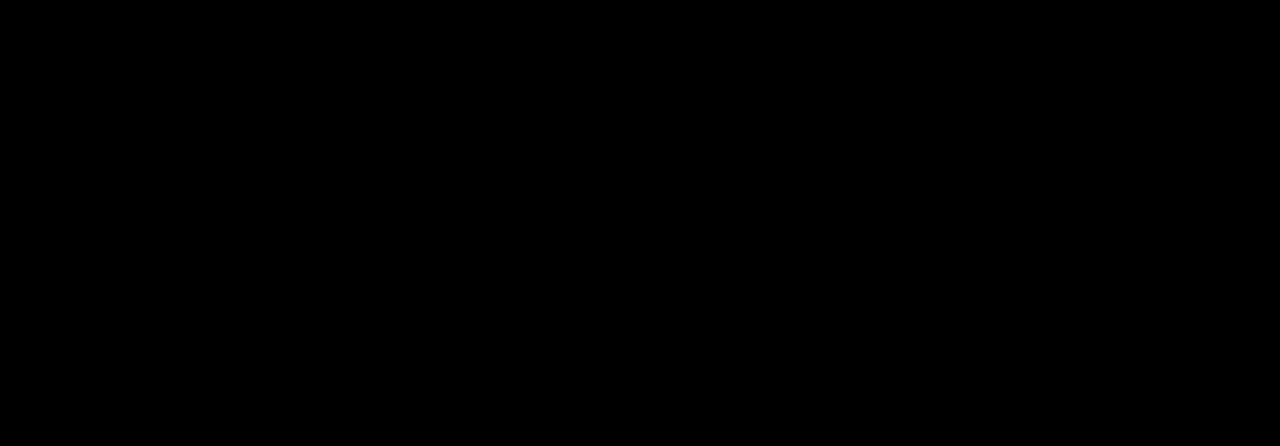
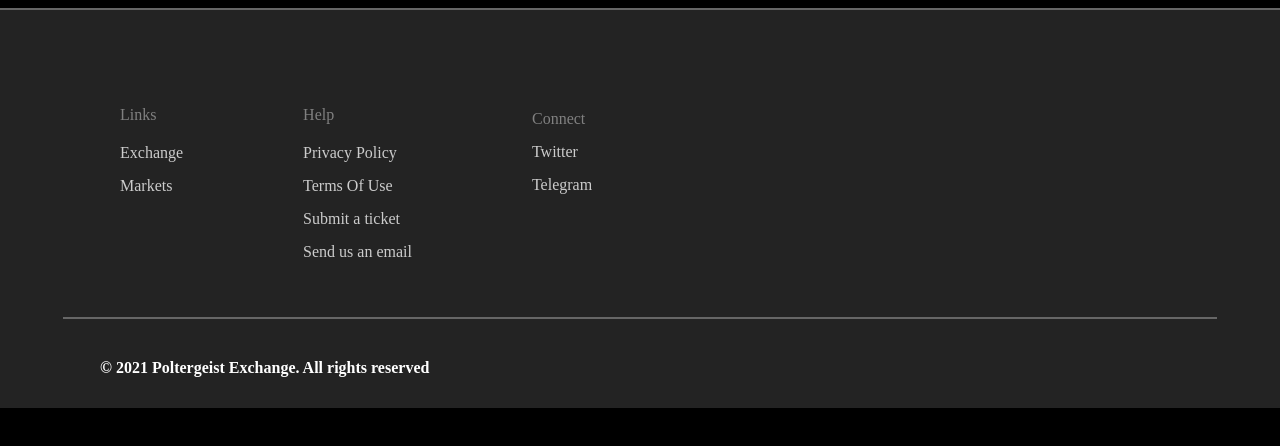
Before and after one commit to Muhammad-Tayyab1/poltergeistexchange, a Gatsby site: page /Footer in a window 1280 px wide. Before the commit this address had no page. Built offline with nearby package versions, Linux system fonts and the light colour scheme; Gatsby itself is replaced by a stand-in of ours.

Commit message:
Final>>added

```diff
--- /dev/null
+++ b/src/pages/Footer.jsx
@@ -0,0 +1,58 @@
+import React from 'react'
+
+export default function Footer() {
+    return (
+        <div style={{ backgroundColor: '#232323', color: 'white', height:'400px'}}>
+
+            <hr style={{ color: '#808080', border: '1px solid #666666', width: '100%' }} />
+            <div style={{ display: 'flex', marginTop: '80px', backgroundColor: '#232323' }}>
+
+                <div style={{ marginLeft: '80px' }}>
+                    <ul style={{ textDecoration: 'none', listStyle: 'none', color: '#808080' }}>
+                        <li><span>Links</span></li>
+                        <li style={{ marginTop: '20px' }}>
+                            <a style={{ color: '#cccccc', textDecoration: 'none' }} href="/trading">Exchange</a>
+                        </li>
+                        <li style={{ marginTop: '15px' }}>
+                            <a style={{ color: '#cccccc', textDecoration: 'none' }} href="/markets">Markets</a>
+                        </li>
+                    </ul>
+                </div>
+                <div style={{ marginLeft: '80px' }}>
+                    <ul style={{ textDecoration: 'none', listStyle: 'none', color: '#808080' }}>
+                        <li><span>Help</span>
+                        </li>
+                        <li style={{ marginTop: '20px' }}>
+                            <a style={{ color: '#cccccc', textDecoration: 'none' }} href="/privacy-policy">Privacy Policy</a>
+                        </li>
+                        <li style={{ marginTop: '15px' }}><a style={{ color: '#cccccc', textDecoration: 'none' }} href="/terms">Terms Of Use</a>
+                        </li>
+                        <li style={{ marginTop: '15px' }}>
+                            <a style={{ color: '#cccccc', textDecoration: 'none' }} href="/support">Submit a ticket</a>
+                        </li>
+                        <li style={{ marginTop: '15px' }}>
+                            <a style={{ color: '#cccccc', textDecoration: 'none' }} href="/sendusanemail">Send us an email</a>
+                        </li>
+                    </ul>
+                </div>
+                <div style={{ marginLeft: '80px' }}>
+                    <ul style={{ textDecoration: 'none', listStyle: 'none', color: '#808080' }}>
+                        <li style={{ marginTop: '20px' }}>
+                            <span >Connect</span></li>
+                        <li style={{ marginTop: '15px' }}>
+                            <a style={{ color: '#cccccc', textDecoration: 'none' }} href="https://twitter.com/PoltergeistDEX">Twitter</a>
+                        </li>
+                        <li style={{ marginTop: '15px' }}>
+                            <a style={{ color: '#cccccc', textDecoration: 'none' }} href="https://t.me/poltergeistexchange">Telegram</a>
+                        </li></ul>
+                </div>
+            </div>
+            <div>
+                <hr style={{ border: '0.5px solid #666666', width: '90%', marginTop: '40px' }} />
+                <div style={{ marginLeft: '100px', marginTop: '40px', }}><h4>© 2021 Poltergeist Exchange. All rights reserved</h4>
+                </div></div>
+        </div>
+
+
+    )
+}
--- a/src/styles/styles.css
+++ b/src/styles/styles.css
@@ -1,6 +1,5 @@
 body{
     background-color: black;
-    text-align: center;
     margin:0 auto;
    justify-content: center;
    height: 100%;
```
Also changed, not shown: src/pages/Header.jsx (added, +42 -0 lines), src/pages/gridView.jsx (+16 -19 lines), src/pages/index.js (+11 -3 lines).
